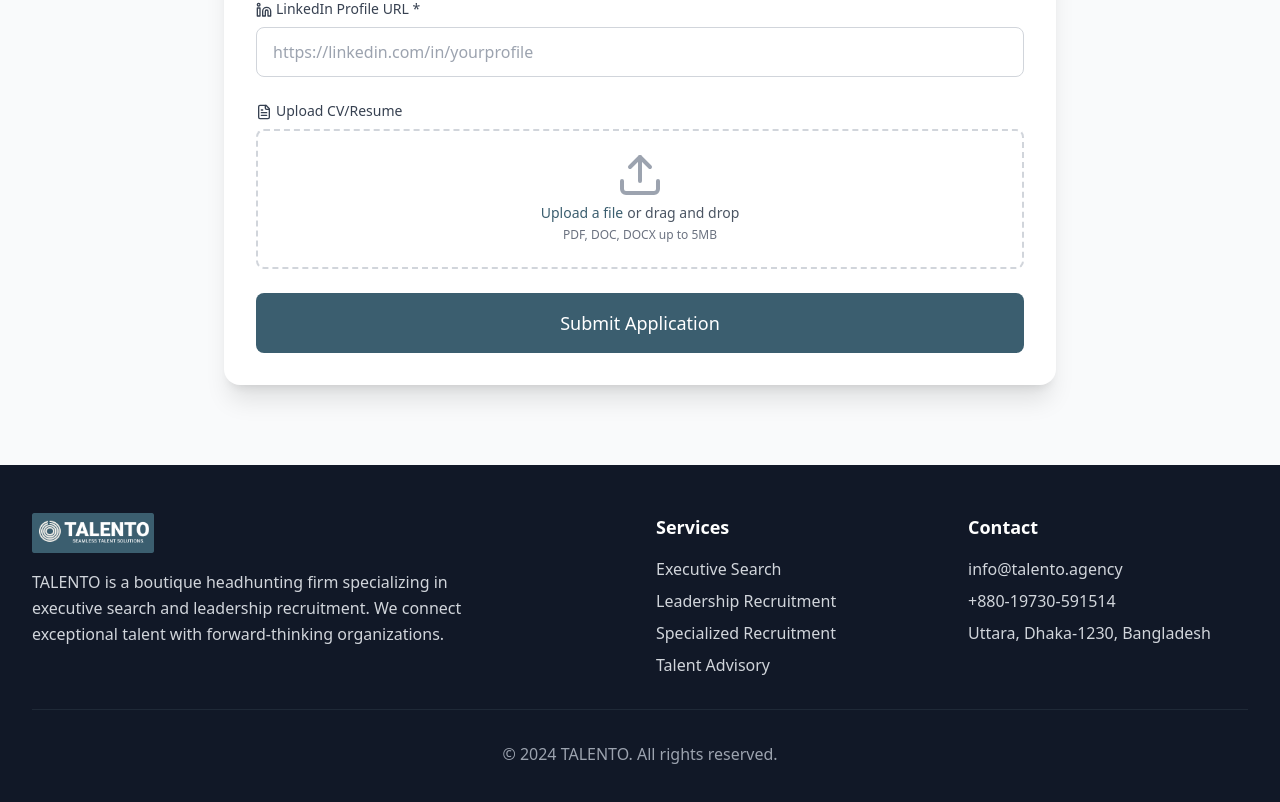
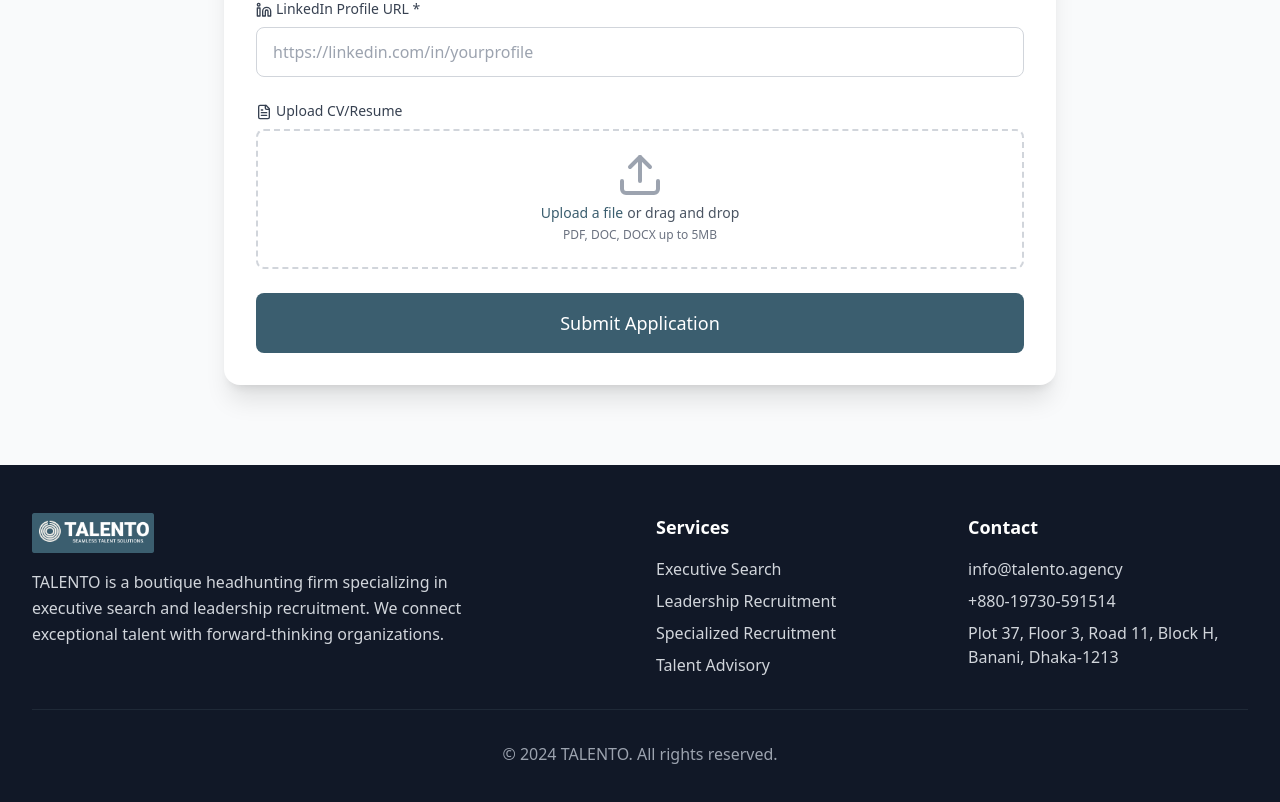
Before and after one commit to TALENTOAGENCY/Talento_Backup, a React (Vite) app: page / in a window 1280 px wide. Shown: the part 4482-5284 px from the top of the page. Built offline with nearby package versions, Linux system fonts and the light colour scheme.

Commit message:
Update App.tsx

```diff
--- a/src/App.tsx
+++ b/src/App.tsx
@@ -1279,7 +1279,7 @@ TALENTO is a boutique headhunting firm specializing in executive search and lead
 <ul className="space-y-2 text-gray-300 dark:text-gray-400">
 <li>info@talento.agency</li>
 <li>+880-19730-591514</li>
-<li>Uttara, Dhaka-1230, Bangladesh</li>
+<li>Plot 37, Floor 3, Road 11, Block H, Banani, Dhaka-1213</li>
 </ul>
 </div>
 </div>
```
